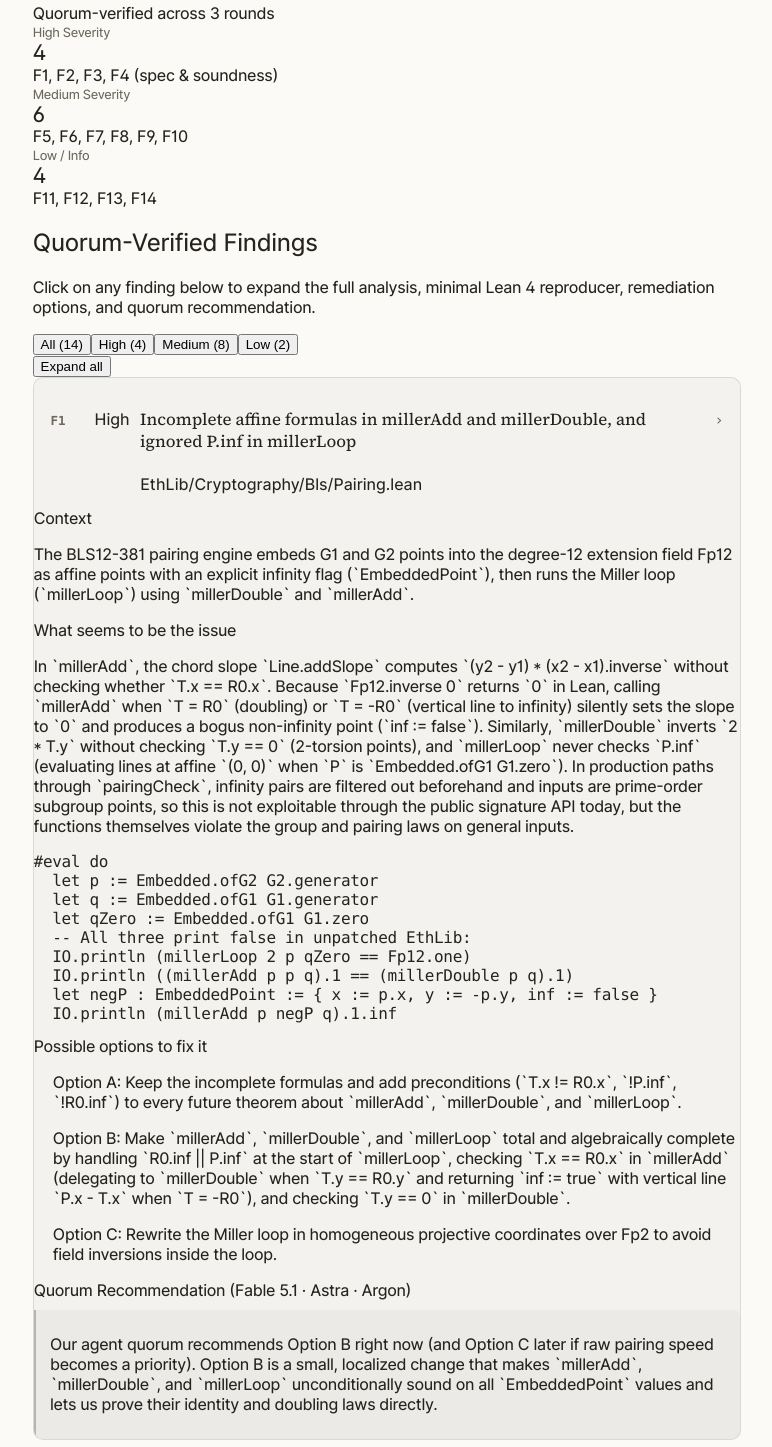
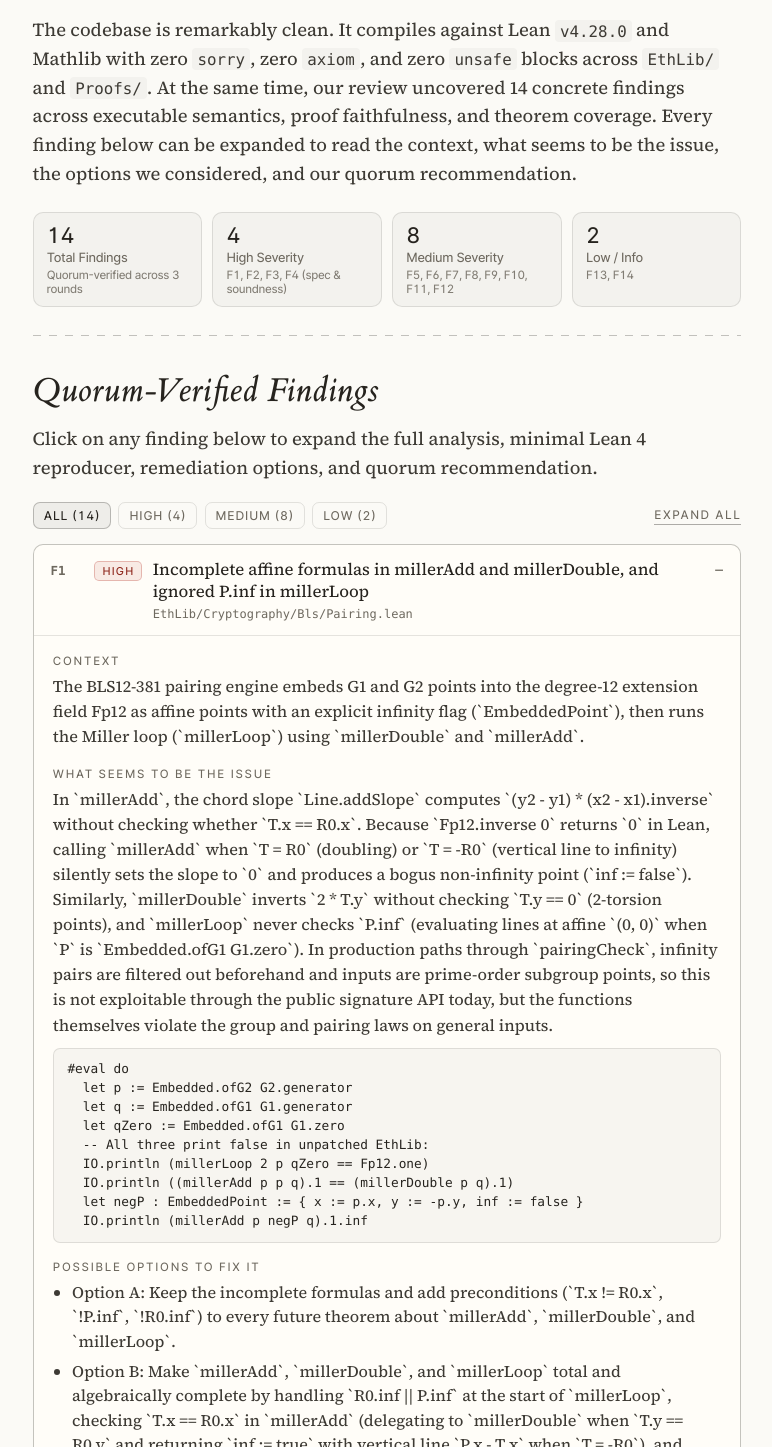
Before and after one commit to Th0rgal/share.thomas.md, a Next.js app: page /ethlib_audit_report in a window 1280 px wide. Shown: the part 483-1930 px from the top of the page, without its empty margins (253-1025 px from the left). Built offline with nearby package versions, Linux system fonts and the light colour scheme.

Commit message:
fix: align ReportClient CSS class names with Quiet Ink stylesheet

```diff
--- a/app/ethlib_audit_report/ReportClient.tsx
+++ b/app/ethlib_audit_report/ReportClient.tsx
@@ -42,13 +42,25 @@ export default function ReportClient() {
     Low: FINDINGS.filter((f) => f.severity === "Low").length,
   };
 
+  const highIds = FINDINGS.filter((f) => f.severity === "High")
+    .map((f) => f.id)
+    .join(", ");
+  const mediumIds = FINDINGS.filter((f) => f.severity === "Medium")
+    .map((f) => f.id)
+    .join(", ");
+  const lowIds = FINDINGS.filter((f) => f.severity === "Low")
+    .map((f) => f.id)
+    .join(", ");
+
   return (
-    <article>
-      <h1>Formal Audit &amp; Quorum Review of ethereum/EthLib</h1>
+    <article className="is-posts">
+      <h1 className="title-display">
+        Formal Audit &amp; Quorum Review of ethereum/EthLib
+      </h1>
 
-      <div className="report-meta">
+      <div className="report-subtitle not-prose">
         <span>October 2026</span>
-        <span>·</span>
+        {" · "}
         <span>
           Target:{" "}
           <a
@@ -59,9 +71,9 @@ export default function ReportClient() {
             ethereum/EthLib@57af539
           </a>
         </span>
-        <span>·</span>
+        {" · "}
         <span>Quorum: Claude Fable 5.1, GPT-6 Astra, Argon</span>
-        <span>·</span>
+        {" · "}
         <span>
           Remediation PR:{" "}
           <a
@@ -71,6 +83,10 @@ export default function ReportClient() {
           >
             ethereum/EthLib#55
           </a>
+        </span>
+        {" · "}
+        <span>
+          <a href="/ethlib_audit_report.md">Raw .md</a>
         </span>
       </div>
 
@@ -102,62 +118,64 @@ export default function ReportClient() {
         considered, and our quorum recommendation.
       </p>
 
-      <div className="summary-grid">
-        <div className="summary-stat">
+      <div className="stats-grid not-prose">
+        <div className="stat-card">
+          <div className="stat-value">{counts.all}</div>
           <div className="stat-label">Total Findings</div>
-          <div className="stat-value">14</div>
-          <div className="stat-note">Quorum-verified across 3 rounds</div>
+          <div className="stat-sub">Quorum-verified across 3 rounds</div>
         </div>
-        <div className="summary-stat">
+        <div className="stat-card">
+          <div className="stat-value">{counts.High}</div>
           <div className="stat-label">High Severity</div>
-          <div className="stat-value">4</div>
-          <div className="stat-note">F1, F2, F3, F4 (spec &amp; soundness)</div>
+          <div className="stat-sub">{highIds} (spec &amp; soundness)</div>
         </div>
-        <div className="summary-stat">
+        <div className="stat-card">
+          <div className="stat-value">{counts.Medium}</div>
           <div className="stat-label">Medium Severity</div>
-          <div className="stat-value">6</div>
-          <div className="stat-note">F5, F6, F7, F8, F9, F10</div>
+          <div className="stat-sub">{mediumIds}</div>
         </div>
-        <div className="summary-stat">
+        <div className="stat-card">
+          <div className="stat-value">{counts.Low}</div>
           <div className="stat-label">Low / Info</div>
-          <div className="stat-value">4</div>
-          <div className="stat-note">F11, F12, F13, F14</div>
+          <div className="stat-sub">{lowIds}</div>
         </div>
       </div>
 
-      <h2>Quorum-Verified Findings</h2>
+      <hr className="qr-divider" />
+
+      <h2 className="section-heading">Quorum-Verified Findings</h2>
 
       <p>
         Click on any finding below to expand the full analysis, minimal Lean 4
         reproducer, remediation options, and quorum recommendation.
       </p>
 
-      <div className="findings-toolbar">
-        <div className="findings-filter-group">
+      <div className="toolbar-row not-prose">
+        <div className="filter-group">
           <button
             type="button"
-            className={`toolbar-btn ${filterSeverity === "all" ? "active" : ""}`}
+            className={`filter-chip ${filterSeverity === "all" ? "is-active" : ""}`}
             onClick={() => setFilterSeverity("all")}
           >
             All ({counts.all})
           </button>
           <button
             type="button"
-            className={`toolbar-btn ${filterSeverity === "High" ? "active" : ""}`}
+            className={`filter-chip ${filterSeverity === "High" ? "is-active" : ""}`}
             onClick={() => setFilterSeverity("High")}
           >
             High ({counts.High})
           </button>
           <button
             type="button"
-            className={`toolbar-btn ${filterSeverity === "Medium" ? "active" : ""}`}
+            className={`filter-chip ${filterSeverity === "Medium" ? "is-active" : ""}`}
             onClick={() => setFilterSeverity("Medium")}
           >
             Medium ({counts.Medium})
           </button>
           <button
             type="button"
-            className={`toolbar-btn ${filterSeverity === "Low" ? "active" : ""}`}
+            className={`filter-chip ${filterSeverity === "Low" ? "is-active" : ""}`}
             onClick={() => setFilterSeverity("Low")}
           >
             Low ({counts.Low})
@@ -166,7 +184,7 @@ export default function ReportClient() {
 
         <button
           type="button"
-          className="toolbar-btn"
+          className="toggle-link"
           onClick={allExpanded ? collapseAll : expandAll}
         >
           {allExpanded ? "Collapse all" : "Expand all"}
@@ -180,8 +198,7 @@ export default function ReportClient() {
           return (
             <div
               key={finding.id}
-              className="finding-card"
-              data-open={isOpen ? "true" : "false"}
+              className={`finding-card ${isOpen ? "is-open" : ""}`}
             >
               <button
                 type="button"
@@ -190,54 +207,50 @@ export default function ReportClient() {
                 aria-expanded={isOpen}
               >
                 <span className="finding-id">{finding.id}</span>
-                <span className={`severity-badge severity-${sevLower}`}>
+                <span className={`sev-badge sev-${sevLower}`}>
                   {finding.severity}
                 </span>
-                <div className="finding-title-wrap">
-                  <p className="finding-title">{finding.title}</p>
-                  <div className="finding-subtitle">
-                    <span className="finding-file">{finding.component}</span>
-                  </div>
-                </div>
+                <span className="finding-title-wrap">
+                  <span className="finding-title">{finding.title}</span>
+                  <span className="finding-component">{finding.component}</span>
+                </span>
                 <span className="finding-chevron" aria-hidden="true">
-                  ›
+                  {isOpen ? "−" : "+"}
                 </span>
               </button>
 
               {isOpen && (
-                <div className="finding-details">
-                  <div className="detail-section">
-                    <div className="detail-heading">Context</div>
+                <div className="finding-body">
+                  <div className="finding-block">
+                    <div className="finding-block-label">Context</div>
                     <p>{finding.context}</p>
                   </div>
 
-                  <div className="detail-section">
-                    <div className="detail-heading">
+                  <div className="finding-block">
+                    <div className="finding-block-label">
                       What seems to be the issue
                     </div>
                     <p>{finding.issue}</p>
                     {finding.codeSnippet && (
-                      <pre>
+                      <pre className="code-snippet">
                         <code>{finding.codeSnippet}</code>
                       </pre>
                     )}
                   </div>
 
-                  <div className="detail-section">
-                    <div className="detail-heading">
+                  <div className="finding-block">
+                    <div className="finding-block-label">
                       Possible options to fix it
                     </div>
-                    <div className="options-list">
+                    <ul className="options-list">
                       {finding.options.map((opt) => (
-                        <div key={opt} className="option-item">
-                          <p>{opt}</p>
-                        </div>
+                        <li key={opt}>{opt}</li>
                       ))}
-                    </div>
+                    </ul>
                   </div>
 
-                  <div className="detail-section">
-                    <div className="detail-heading">
+                  <div className="finding-block">
+                    <div className="finding-block-label">
                       Quorum Recommendation (Fable 5.1 · Astra · Argon)
                     </div>
                     <div className="recommendation-box">
@@ -251,16 +264,27 @@ export default function ReportClient() {
         })}
       </div>
 
-      <h2>Subsystem Proof Coverage Matrix</h2>
+      <hr className="qr-divider" />
+
+      <h2 className="section-heading">Subsystem Proof Coverage Matrix</h2>
 
       <p>
         Part of finding F10 is that different subsystems in EthLib currently sit
         at very different stages of formal verification. The table below
         summarizes the proof status of each module at commit{" "}
-        <code>57af539</code> and after our remediation pull request.
+        <code>57af539</code> and after our remediation pull request (
+        <a
+          href="https://github.com/ethereum/EthLib/pull/55"
+          target="_blank"
+          rel="noopener noreferrer"
+        >
+          ethereum/EthLib#55
+        </a>
+        ).
       </p>
 
-      <table>
+      <div className="coverage-table-wrap not-prose">
+        <table className="coverage-table">
           <thead>
             <tr>
               <th>Subsystem</th>
@@ -284,8 +308,11 @@ export default function ReportClient() {
             ))}
           </tbody>
         </table>
+      </div>
 
-      <h2>Methodology &amp; Note</h2>
+      <hr className="qr-divider" />
+
+      <h2 className="section-heading">Methodology &amp; Note</h2>
 
       <p>
         We ran this review by combining Lean 4 type-checking and counterexample
```
Lines whose indentation alone changed are shown as unchanged.
